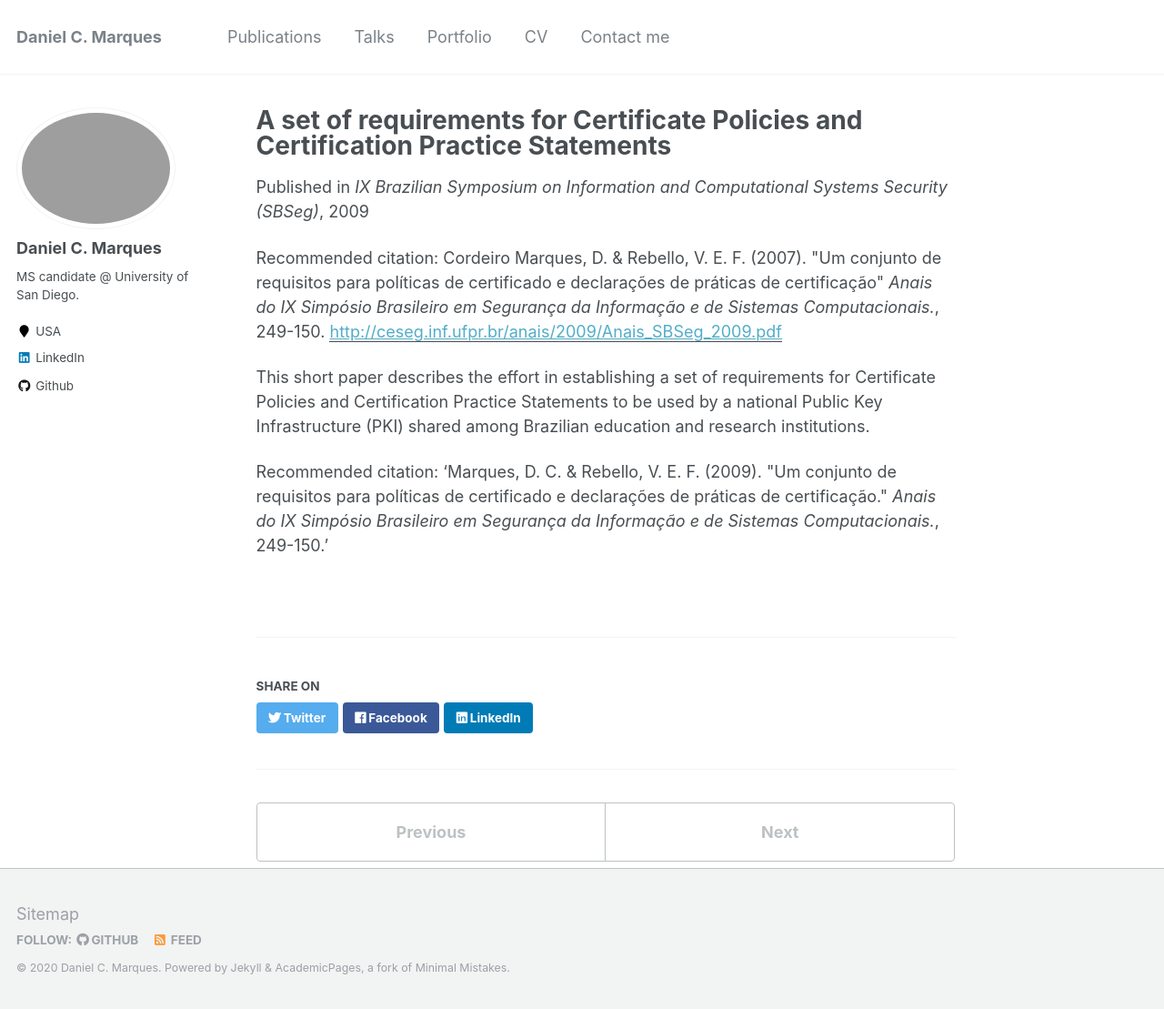
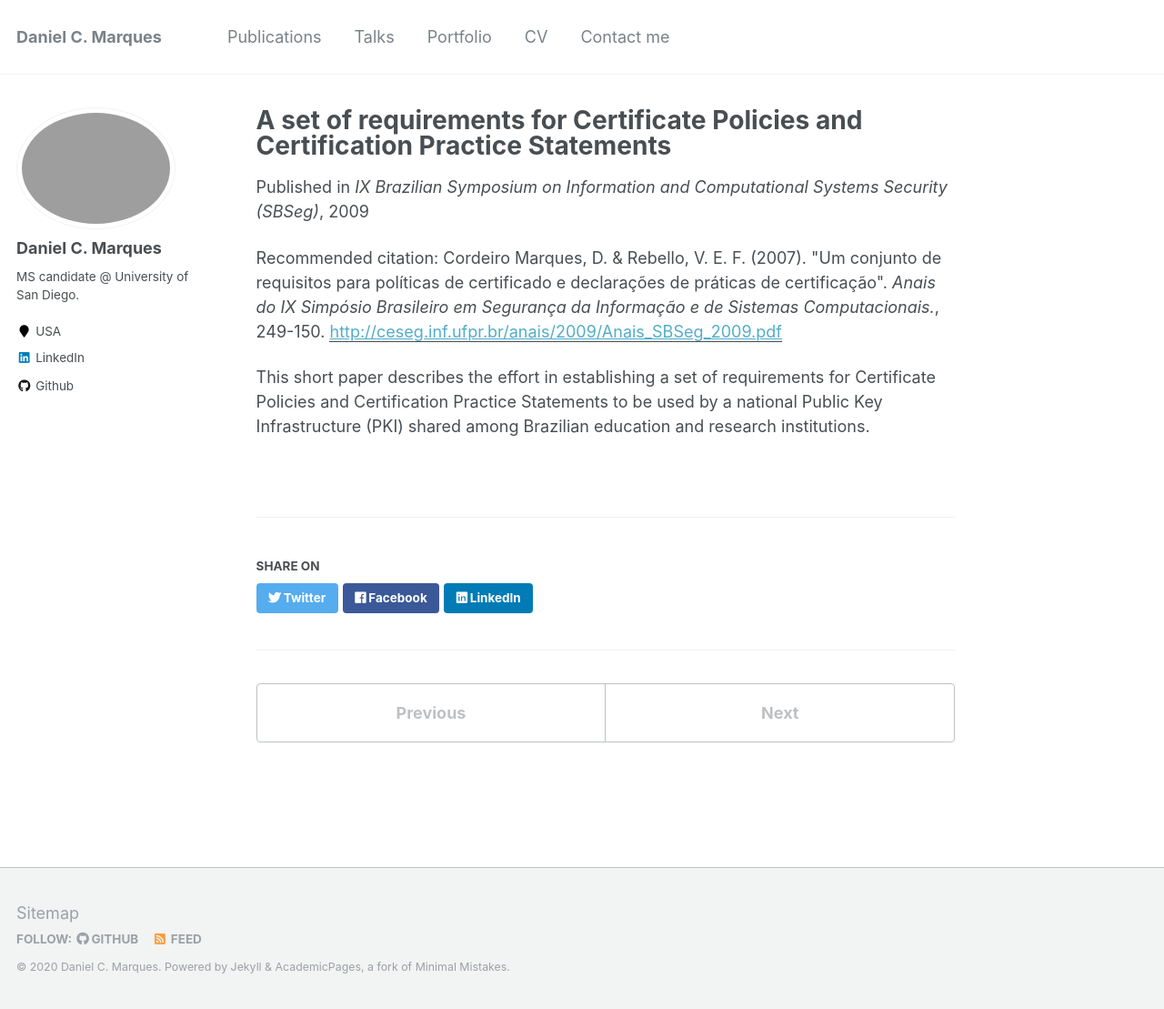
Before and after one commit to danielcmarques/danielcmarques.github.io, a Jekyll site: the page built from _publications/2009-sbseg-pki-03.md, in a window 1280 px wide and 1109 px high. Shown: the whole window at 91% size. Built offline with Jekyll 4.4.1, drawn with Linux system fonts in a browser that asks for light colours.

Commit message:
Update recommneded citations.

```diff
--- a/_publications/2009-sbseg-pki-03.md
+++ b/_publications/2009-sbseg-pki-03.md
@@ -6,8 +6,6 @@ excerpt: 'Original title: Um conjunto de requisitos para políticas de certifica
 date: 2009-09-28
 venue: 'IX Brazilian Symposium on Information and Computational Systems Security (SBSeg)'
 paperurl: 'http://ceseg.inf.ufpr.br/anais/2009/Anais_SBSeg_2009.pdf'
-citation: 'Cordeiro Marques, D.  & Rebello, V. E. F. (2007). &quot;Um conjunto de requisitos para políticas de certificado e declarações de práticas de certificação&quot; <i>Anais do IX Simpósio Brasileiro em Segurança da Informação e de Sistemas Computacionais.</i>, 249-150.'
+citation: 'Cordeiro Marques, D.  & Rebello, V. E. F. (2007). &quot;Um conjunto de requisitos para políticas de certificado e declarações de práticas de certificação&quot;. <i>Anais do IX Simpósio Brasileiro em Segurança da Informação e de Sistemas Computacionais.</i>, 249-150.'
 ---
 This short paper describes the effort in establishing a set of requirements for Certificate Policies and Certification Practice Statements to be used by a national Public Key Infrastructure (PKI) shared among Brazilian education and research institutions.
-
-Recommended citation: 'Marques, D. C. & Rebello, V. E. F. (2009). &quot;Um conjunto de requisitos para políticas de certificado e declarações de práticas de certificação.&quot; <i>Anais do IX Simpósio Brasileiro em Segurança da Informação e de Sistemas Computacionais.</i>, 249-150.'
```
Also changed, not shown: _publications/2008-pki-02.md (+0 -2 lines), _publications/2010-pki-04-tech-report.md (+0 -2 lines).
